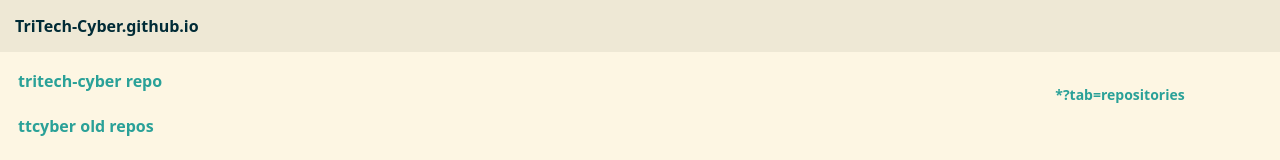
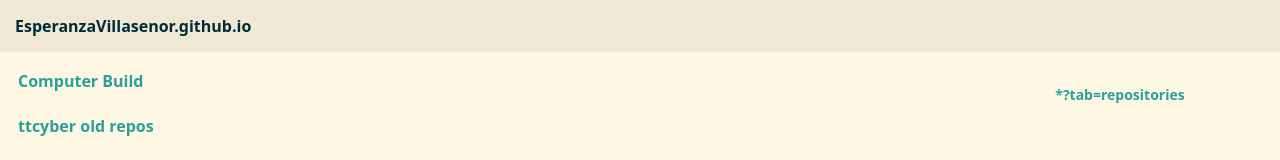
Before and after one commit to esperanzavillasenor/esperanzavillasenor.github.io, a plain HTML site: page index.html in a window 1280 px wide. Shown: the top 160 px of the page. Drawn offline with Linux system fonts and the light colour scheme.

Commit message:
Update index.html

```diff
--- a/index.html
+++ b/index.html
@@ -112,13 +112,13 @@
 <body>
 
 <div class="header">
-  	TriTech-Cyber.github.io
+  	EsperanzaVillasenor.github.io
 </div>
 
 <div class="row">
 <div class="col-3 col-m-3 menu">
   <ul>
-    <li><a href = "https://github.com/tritech-cyber?tab=repositories" target = "_blank"> tritech-cyber repo</a></li>
+    <li><a href = "https://github.com/esperanzavillasenor/python/blob/master/Computer-Bid.html" target = "_blank">Computer Build</a></li>
     <li><a href = "https://github.com/ttcyber" target = "_blank"> ttcyber old repos</a></li>
     <li> &nbsp;&nbsp;&nbsp;&nbsp;</li>
     <li><a href = "sites.html" target = "_blank"> users.github.io sites 2018-2019</a></li>
```
